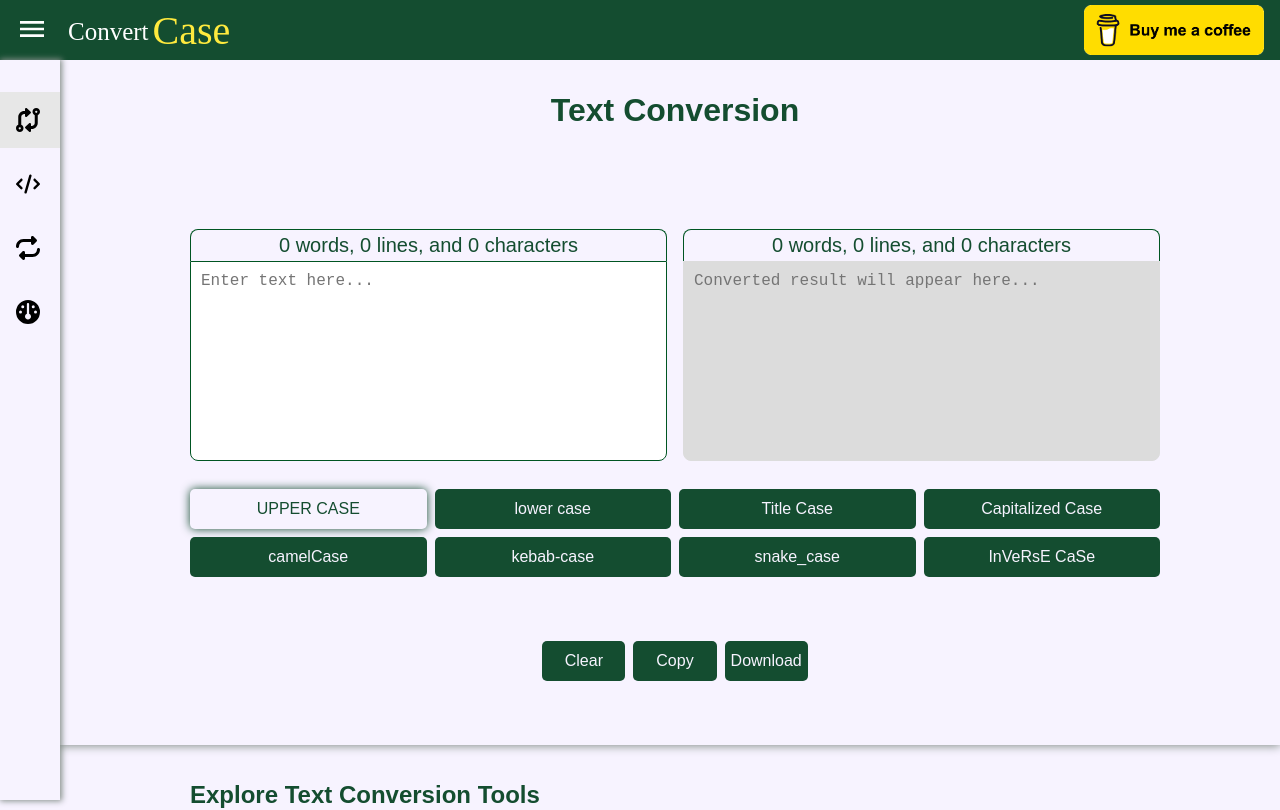
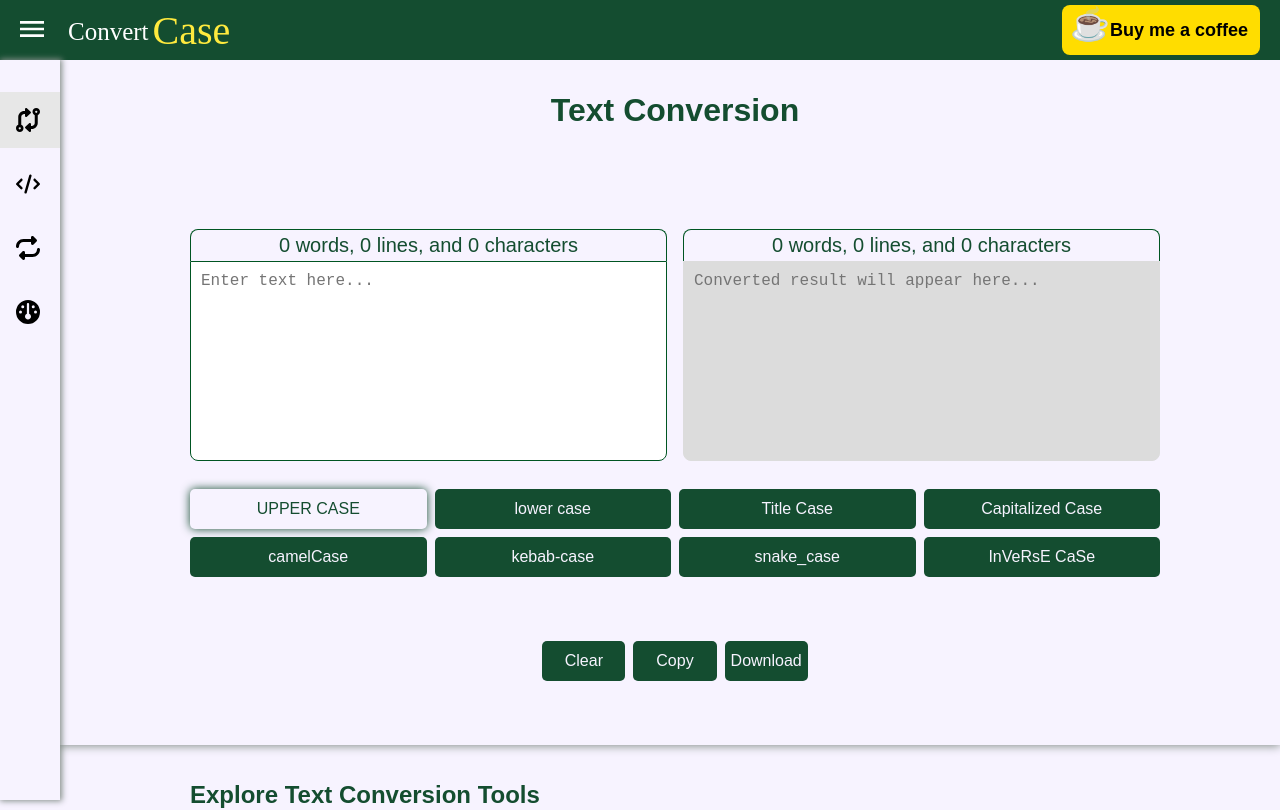
Before and after one commit to haythamIdrees9/ConvertCase, an Angular app: page /text-case-tools in a window 1280 px wide. Shown: the top 810 px of the page. Built offline with nearby package versions, Linux system fonts and the light colour scheme.

Commit message:
fix header style issues

```diff
--- a/src/app/layout/header/header.component.html
+++ b/src/app/layout/header/header.component.html
@@ -8,7 +8,7 @@
         </a>
     </div>
     <a href="https://www.buymeacoffee.com/haythamidrt" class="support-me" target="_blank">
-        <img src="assets/images/support-me.png" height="50" width="180" loading="lazy" alt="Buy Me A Coffee" >
+        <button class="btn-resting coffee f-row a-center j-center"><span class="coffee">☕</span>Buy me a coffee </button>
     </a>
 
     <div class="menu" [class.menu-opened]="isMenuOpened" >
--- a/src/app/layout/header/header.component.scss
+++ b/src/app/layout/header/header.component.scss
@@ -40,11 +40,25 @@ $bg-color: #144D30;
     box-sizing: border-box;
     z-index: 1000;
     padding: 0 1rem;
-
-    .support-me,
-    .support-me img {
+    .support-me {
+        .coffee{
+            cursor: pointer;
+            background-color: #FFDD00;
+            padding: 0 0.75rem 0 0.5rem;
+            border-radius: 0.5rem;
+            height: 50px;
+            span{
+            font-size: 2rem;
+            padding: 0;
+        }
+        font-size: 18px;
+        font-weight: bold;
+    }
+    &,
+     img {
         height: 50px !important;
-        width: 180px !important;
+        width: 202px !important;
+    }
     }
 
     .arrow {
```
